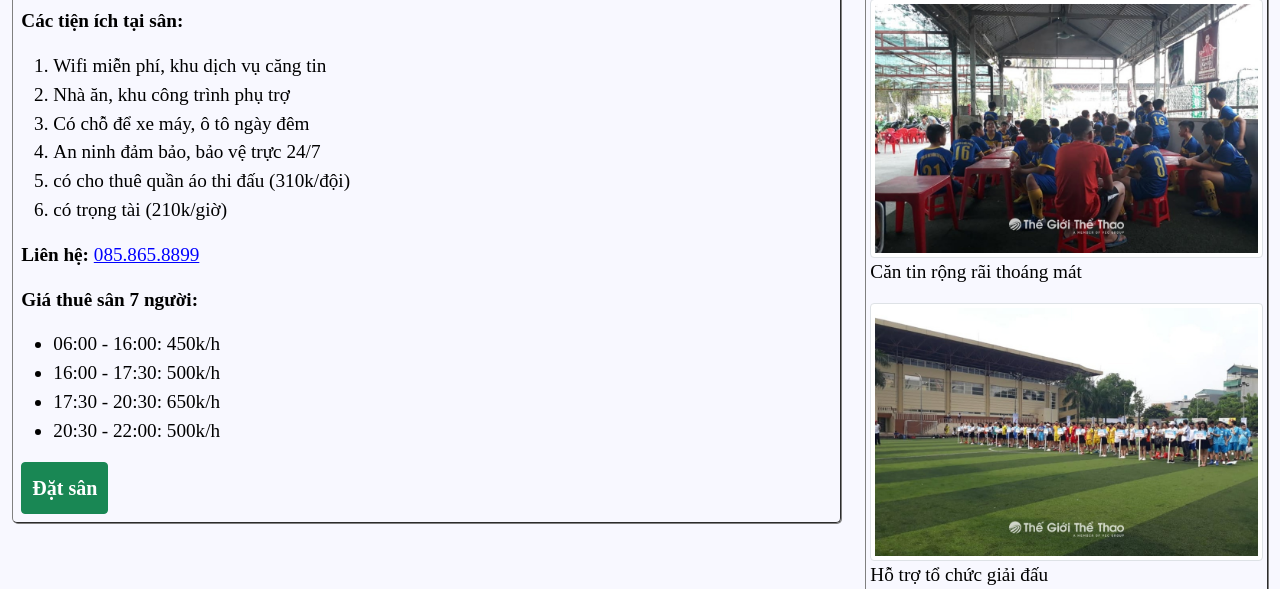
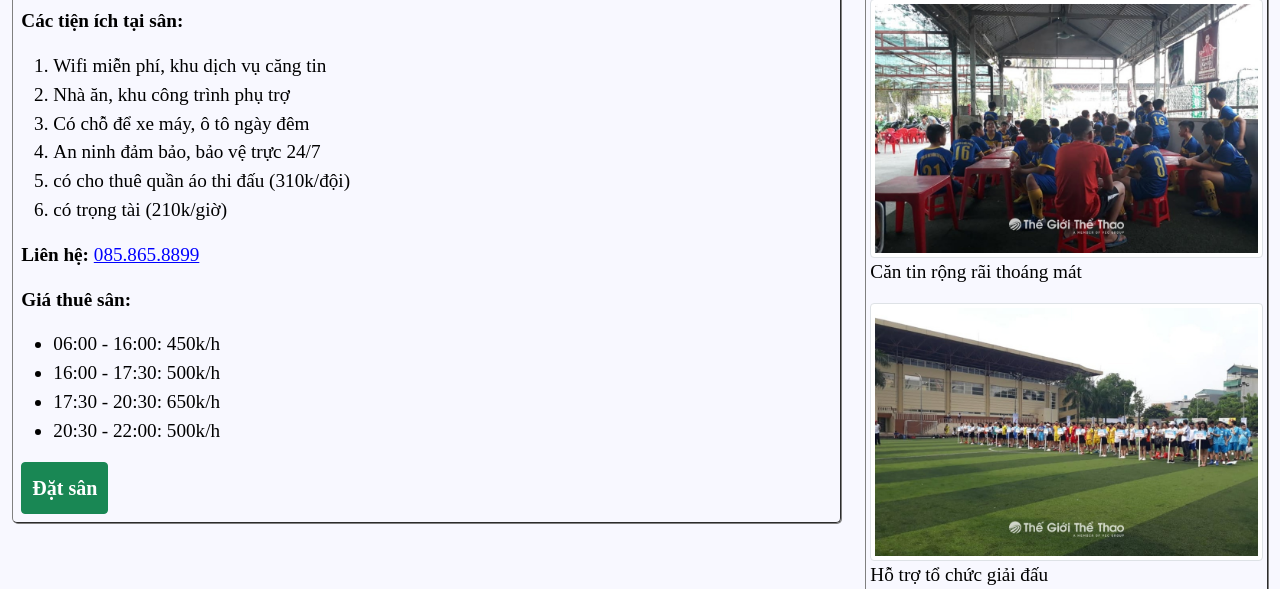
Before and after one commit to lephonglam/OrderFootballField, a Java web app: page /view/details-2.jsp in a window 1280 px wide. Shown: the part 1108-1697 px from the top of the page. Run offline with Tomcat 11, a stand-in JSP engine, Linux system fonts and the light colour scheme; some libraries are stand-ins or nearby versions.

Commit message:
Lam committed

```diff
--- a/src/main/webapp/view/details-1.jsp
+++ b/src/main/webapp/view/details-1.jsp
@@ -103,7 +103,7 @@
                         <li>Gửi xe miễn phí, có chỗ để ôtô.</li>
                     </ol>
                     <p><b>Liên hệ:</b> <a href="tel:+84962332538">0962332538</a> - Anh Hoàng</p>
-                    <p><b>Giá thuê sân 7 người:</b></p>
+                    <p><b>Giá thuê sân:</b></p>
                     <ul>
                         <li><time>06:00</time> - <time>16:00</time>: 300k/h</li>
                         <li><time>16:00</time> - <time>17:30</time>: 600k/h</li>
--- a/src/main/webapp/view/details-2.jsp
+++ b/src/main/webapp/view/details-2.jsp
@@ -101,7 +101,7 @@
                         <li>có trọng tài (210k/giờ)</li>
                     </ol>
                     <p><b>Liên hệ:</b> <a href="tel:+84858658899">085.865.8899</a></p>
-                    <p><b>Giá thuê sân 7 người:</b></p>
+                    <p><b>Giá thuê sân:</b></p>
                     <ul>
                         <li><time>06:00</time> - <time>16:00</time>: 450k/h</li>
                         <li><time>16:00</time> - <time>17:30</time>: 500k/h</li>
--- a/src/main/webapp/view/details-3.jsp
+++ b/src/main/webapp/view/details-3.jsp
@@ -101,7 +101,7 @@
                         <li>có trọng tài (220k/giờ)</li>
                     </ol>
                     <p><b>Liên hệ:</b> <a href="tel:+84904795885">090.479.5885</a></p>
-                    <p><b>Giá thuê sân 7 người:</b></p>
+                    <p><b>Giá thuê sân:</b></p>
                     <ul>
                         <li><time>06:00</time> - <time>16:00</time>: 400k/h</li>
                         <li><time>16:00</time> - <time>17:30</time>: 600k/h</li>
```
